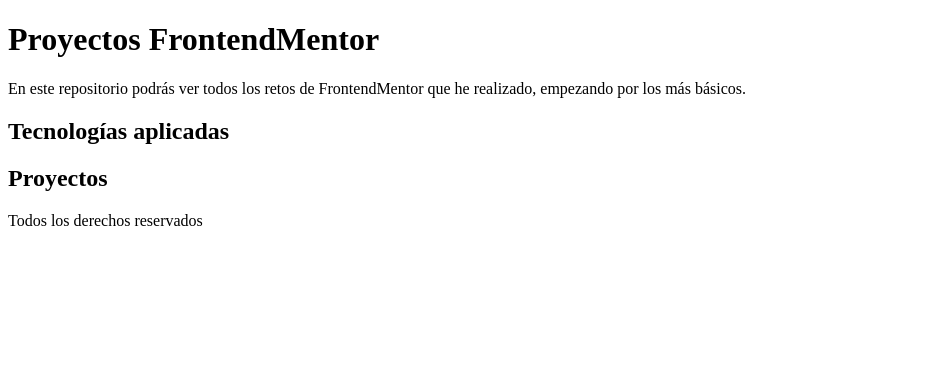
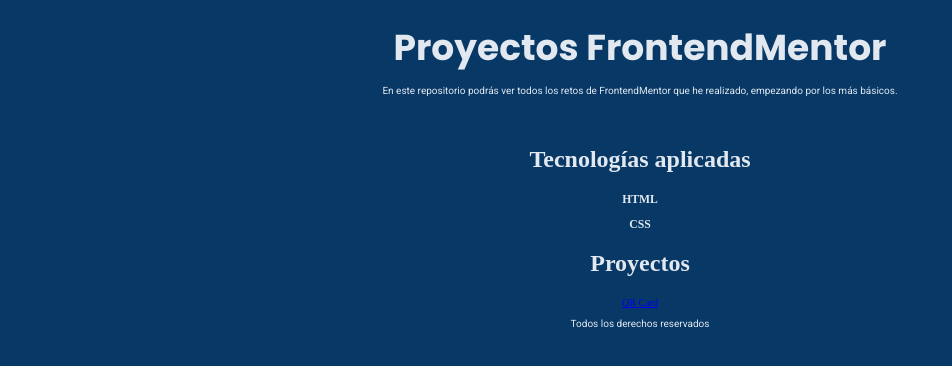
Before and after one commit to forneiro/frontendmentor, a plain HTML site: page index.html in a window 1280 px wide. Shown: the whole page, without its empty margins (0-952 px from the left). Drawn offline with Linux system fonts and the light colour scheme.

Commit message:
Agregar algunas propiedades css

```diff
--- a/css/styles.css
+++ b/css/styles.css
@@ -0,0 +1,35 @@
+:root {
+    --fuenteEncabezados: "Poppins", sans-serif;
+    --fuentePárrafos: "Roboto", sans-serif;
+    --colorDominante: #073866;
+    --colorContenido: #e2e8f0;
+}
+html {
+    font-size: 62.5%;
+    box-sizing: border-box;
+}
+*, *::after, *::before {
+    box-sizing: inherit;
+}
+body {
+    background-color: var(--colorDominante);
+    color: var(--colorContenido);
+    text-align: center;
+}
+body, h1 {
+    margin: 0;
+}
+h1 {
+    font-size: 3.6rem;
+    font-family: var(--fuenteEncabezados);
+}
+h2 {
+    font-size: 2.4rem;
+}
+
+header {
+    padding: 2rem 0;
+}
+p {
+    font-family: var(--fuentePárrafos);
+}
--- a/index.html
+++ b/index.html
@@ -4,6 +4,12 @@
     <meta charset="UTF-8">
     <meta name="viewport" content="width=device-width, initial-scale=1.0">
     <title>Proyectos FrontendMentor</title>
+    <!-- ESTILOS -->
+     <link rel="stylesheet" href="css/styles.css">
+    <!-- TIPOGRAFÍAS -->
+    <link rel="preconnect" href="https://fonts.googleapis.com">
+    <link rel="preconnect" href="https://fonts.gstatic.com" crossorigin>
+    <link href="https://fonts.googleapis.com/css2?family=Poppins:ital,wght@0,400;0,500;0,600;0,700;0,800;0,900;1,400;1,500;1,600;1,700;1,800;1,900&family=Roboto:ital,wght@0,100..900;1,100..900&display=swap" rel="stylesheet">
 </head>
 <body>
     <header>
@@ -13,9 +19,18 @@
     <main>
         <section>
             <h2>Tecnologías aplicadas</h2>
+            <article>
+                <h3>HTML</h3>
+            </article>
+            <article>
+                <h3>CSS</h3>
+            </article>
         </section>
         <section>
             <h2>Proyectos</h2>
+            <article>
+                <a href="Proyecto_1/index.html">QR Card</a>
+            </article>
         </section>
     </main>
     <footer>
```
